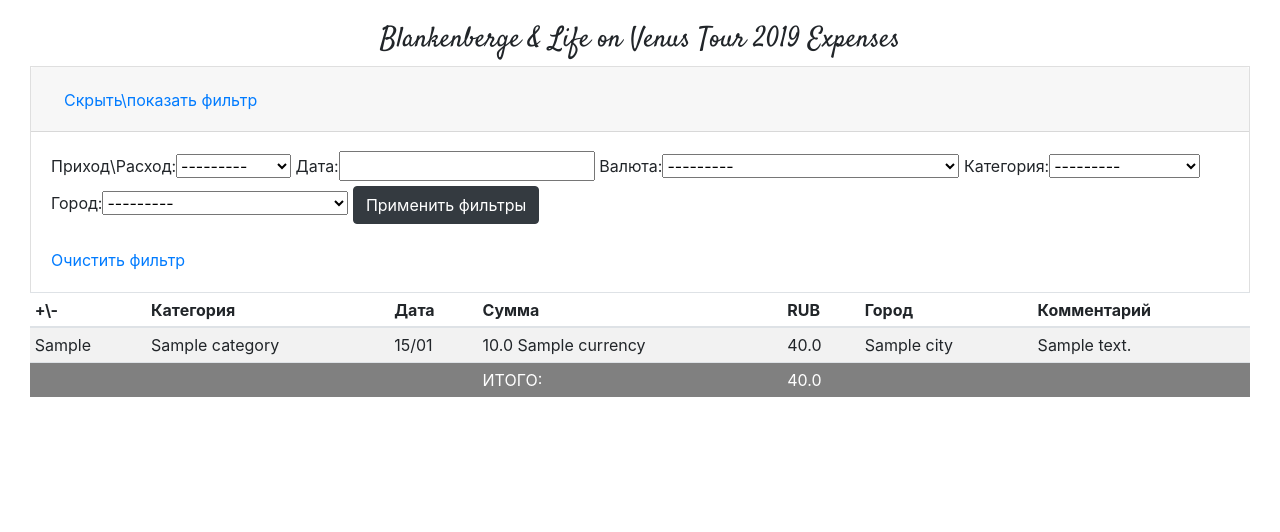
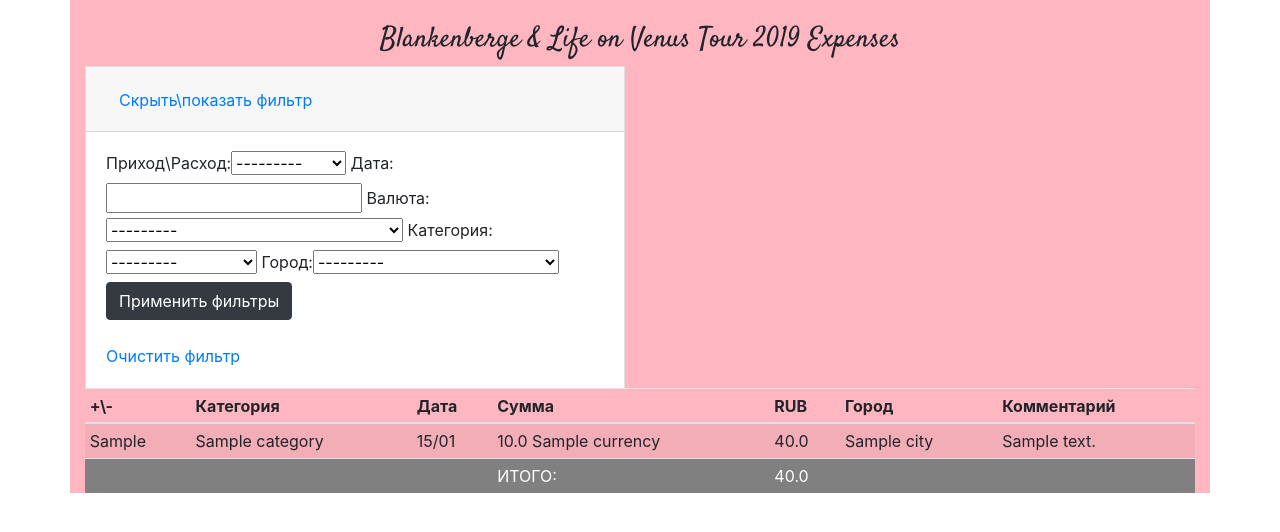
Before and after one commit to Rokkiro/tour2019, a Django app: page /budget/ in a window 1280 px wide. Shown: the part 56-588 px from the top of the page. Run offline with Django 3.2, Linux system fonts and the light colour scheme; tables that the repository leaves empty hold one stand-in row (values such as "Sample post"); some libraries are stand-ins or nearby versions.

Commit message:
from PC 31_03_19

```diff
--- a/budget/filters.py
+++ b/budget/filters.py
@@ -6,4 +6,4 @@ class MoneyFilter(django_filters.FilterSet):
     class Meta:
 
         model = Money
-        fields = ['sign','date','currency','category', 'city']
+        fields = ['sign', 'date', 'currency', 'category', 'city']
--- a/budget/templates/budget/base.html
+++ b/budget/templates/budget/base.html
@@ -33,7 +33,7 @@
           </ul>
       </div>
     </nav>
-    <div class="container-fluid">
+    <div class="container">
 
     {% block body %}
     {% endblock %}
--- a/budget/templates/budget/index.html
+++ b/budget/templates/budget/index.html
@@ -10,7 +10,7 @@
     {% endif %}
 
     <div class="raw">
-        <div class="col">
+        <div class="col-6">
         <div class="accordion" id="filterAccordion">
             <div class="card">
                 <div class="card-header" id="filterHeading">
```
